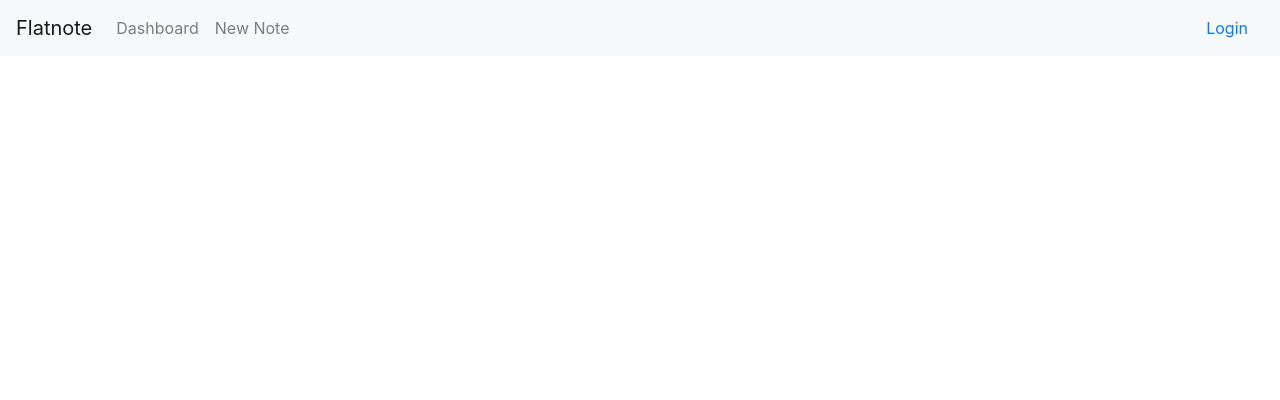
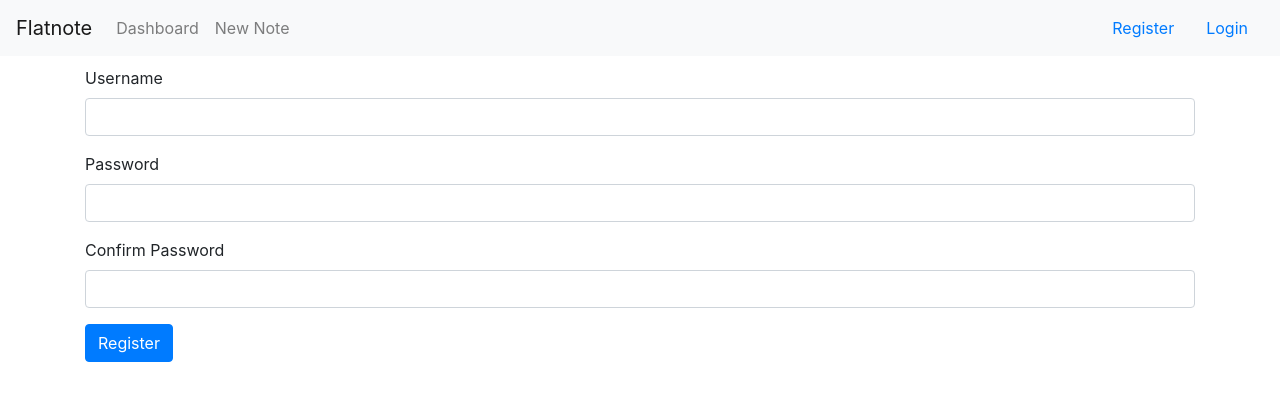
Before and after one commit to mpottebaum/flatnote-frontend, a React (Create React App) app: page /register in a window 1280 px wide. Shown: the top 400 px of the page. Built offline with nearby package versions, Linux system fonts and the light colour scheme.

Commit message:
built RegisterUser form

```diff
--- a/src/App.js
+++ b/src/App.js
@@ -1,6 +1,7 @@
 import React from 'react';
 import { BrowserRouter as Router, Route, Switch} from 'react-router-dom'
 import Login from './components/Login'
+import RegisterUser from './components/RegisterUser'
 import DashboardContainer from './containers/DashboardContainer'
 import NewNote from './components/NewNote'
 import NavigationBar from './components/NavBar'
@@ -16,6 +17,7 @@ class App extends React.Component {
           <div className='container'>
             <Switch>
               <Route path='/login' component={Login} />
+              <Route path='/register' component={RegisterUser} />
               <Route path='/dashboard' component={DashboardContainer} />
               <Route path='/note/new' component={NewNote} />
               <Route path='/note/:id' component={DashboardContainer} />
--- a/src/components/NavBar.js
+++ b/src/components/NavBar.js
@@ -24,6 +24,7 @@ class NavigationBar extends React.Component {
                         New Note
                     </NavLink>
                 </Nav>
+                    {this.props.user ? null : <NavLink to='/register' className='nav-link'>Register</NavLink>}
                 <NavLink to='/login' className='nav-link' onClick={this.handleLogOut}>
                     {this.props.user ? 'Logout' : 'Login'}
                 </NavLink>
--- a/src/components/NewNote.js
+++ b/src/components/NewNote.js
@@ -28,7 +28,6 @@ class NewNote extends React.Component {
               fetch(auth, configObj)
                 .then(resp => resp.json())
                 .then(data => {
-                    console.log(data)
                     this.props.currentUser(data.user)
                 })
         } else if(!this.props.auth) {
--- /dev/null
+++ b/src/components/RegisterUser.js
@@ -0,0 +1,73 @@
+import React from 'react'
+import { connect } from 'react-redux'
+import { users } from '../urlPaths'
+import Form from 'react-bootstrap/Form'
+import Button from 'react-bootstrap/Button'
+import { currentUser } from '../actions/users'
+
+class RegisterUser extends React.Component {
+    constructor() {
+        super()
+
+        this.state = {
+            username: '',
+            password: '',
+            confirmPassword: ''
+        }
+    }
+
+    handleChange = e => {
+        this.setState({
+            [e.target.name]: e.target.value
+        })
+    }
+
+    handleSubmit = e => {
+        e.preventDefault()
+        if(this.state.password !== this.state.confirmPassword) {
+            alert('Password fields must match')
+        } else {
+            const configObj = {
+                method: 'POST',
+                headers: {
+                    'Content-Type': 'application/json'
+                },
+                body: JSON.stringify({user: this.state})
+            }
+            fetch(users, configObj)
+                .then(resp => resp.json())
+                .then(data => {
+                    localStorage.setItem('token', data.jwt)
+                    this.props.currentUser(data.user)
+                    this.props.history.push('/dashboard')
+                })
+        }
+    }
+
+    render() {
+        return <Form onSubmit={this.handleSubmit}>
+            <Form.Group controlId='formBasicText'>
+                <Form.Label>Username</Form.Label>
+                <Form.Control onChange={this.handleChange} type='text' name='username' value={this.state.username} />
+            </Form.Group>
+                {this.state.password === this.state.confirmPassword ? null : <Form.Text>Password fields must match</Form.Text>}
+            <Form.Group controlId='formBasicPassword'>
+                <Form.Label>Password</Form.Label>
+                <Form.Control onChange={this.handleChange} type='password' name='password' value={this.state.password} />
+            </Form.Group>
+            <Form.Group controlId='formBasicPassword'>
+                <Form.Label>Confirm Password</Form.Label>
+                <Form.Control onChange={this.handleChange} type='password' name='confirmPassword' value={this.state.confirmPassword} />
+            </Form.Group>
+            <Button type='submit'>Register</Button>
+        </Form>
+    }
+}
+
+const mapDispatchToProps = dispatch => {
+    return {
+        currentUser: user => dispatch(currentUser(user))
+    }
+}
+
+export default connect(null, mapDispatchToProps)(RegisterUser)
```
